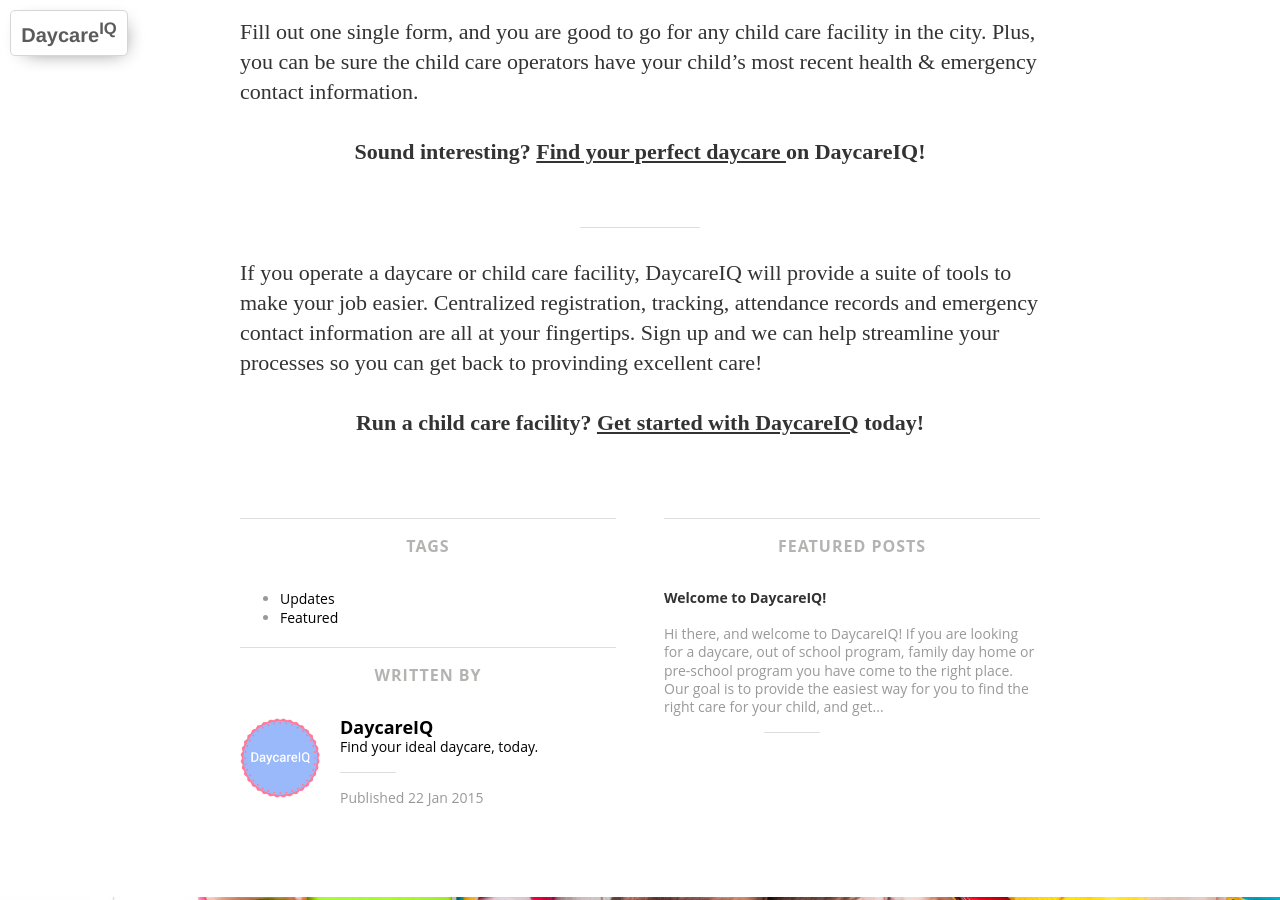
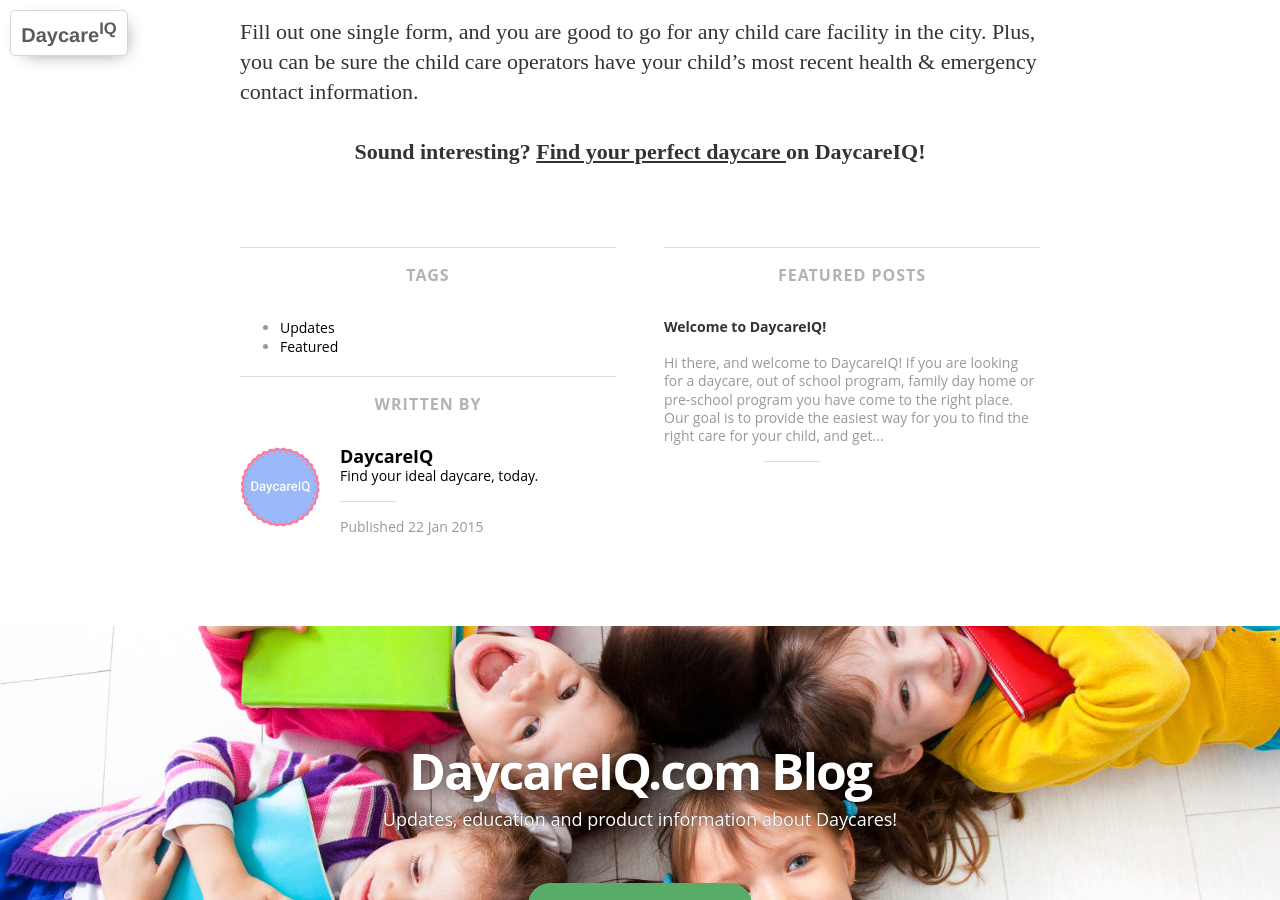
Before and after one commit to DaycareIQ/blog.daycareiq.com, a Jekyll site: the page built from _posts/2015-01-22-welcome-to-daycareiq.md, in a window 1280 px wide and 900 px high, scrolled down 550 px. Built offline with Jekyll 4.4.1, drawn with Linux system fonts in a browser that asks for light colours; nearby versions of some CDN libraries; some web fonts are replaced; Markdown is read by kramdown in place of the engine named in the settings.

Commit message:
removed old app info

```diff
--- a/_posts/2015-01-22-welcome-to-daycareiq.md
+++ b/_posts/2015-01-22-welcome-to-daycareiq.md
@@ -16,9 +16,3 @@
 Fill out one single form, and you are good to go for any child care facility in the city. Plus, you can be sure the child care operators have your child's most recent health & emergency contact information.
 
 <p style="text-align: center;"><strong>Sound interesting? <a href="https://www.daycareiq.com">Find your perfect daycare </a>on DaycareIQ!</strong></p>
-
-----
-
-If you operate a daycare or child care facility, DaycareIQ will provide a suite of tools to make your job easier. Centralized registration, tracking, attendance records and emergency contact information are all at your fingertips.  Sign up and we can help streamline your processes so you can get back to provinding excellent care!
-
-<p style="text-align: center;"><strong>Run a child care facility? <a href="https://admin.daycareiq.com">Get started with DaycareIQ</a> today!</strong></p>
```
